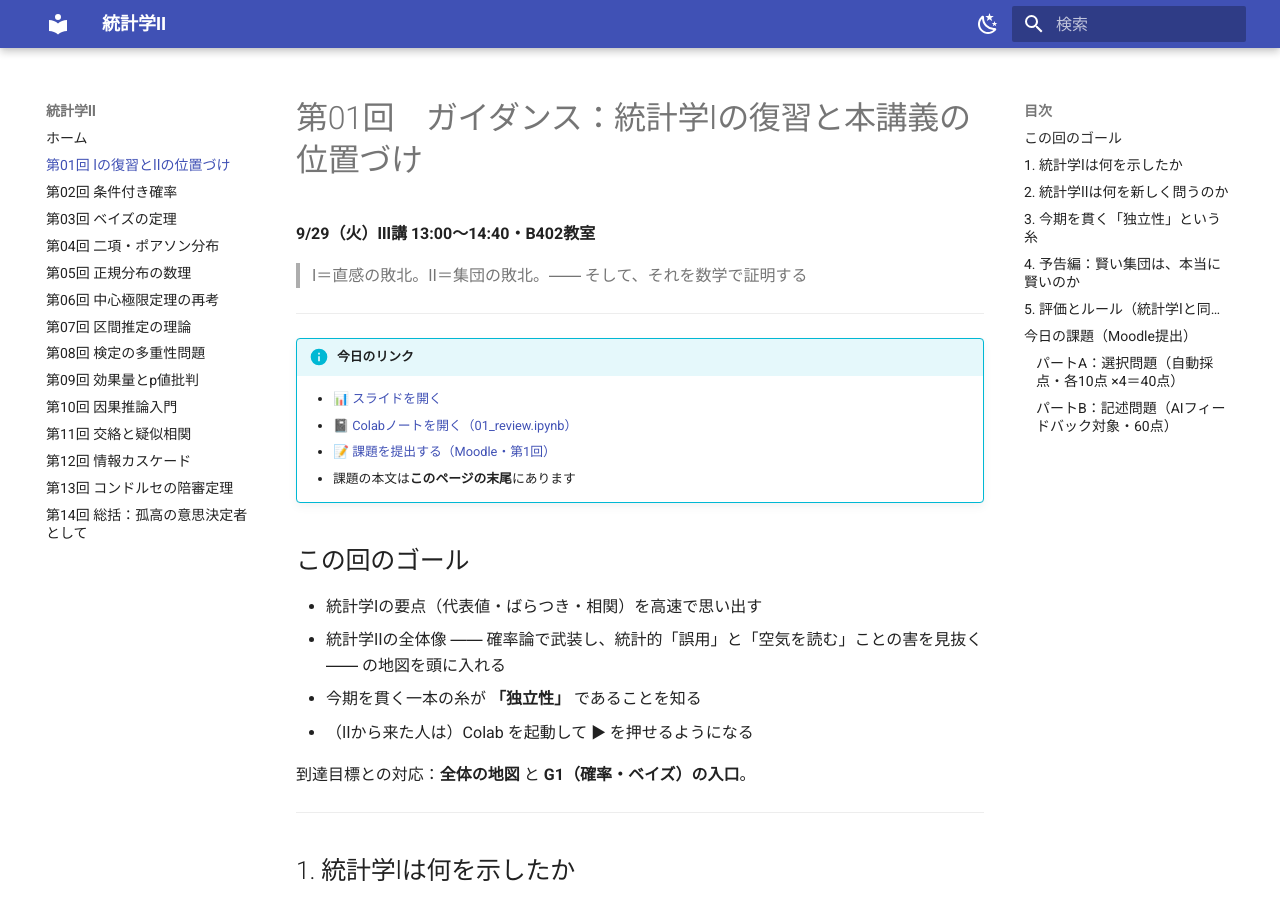
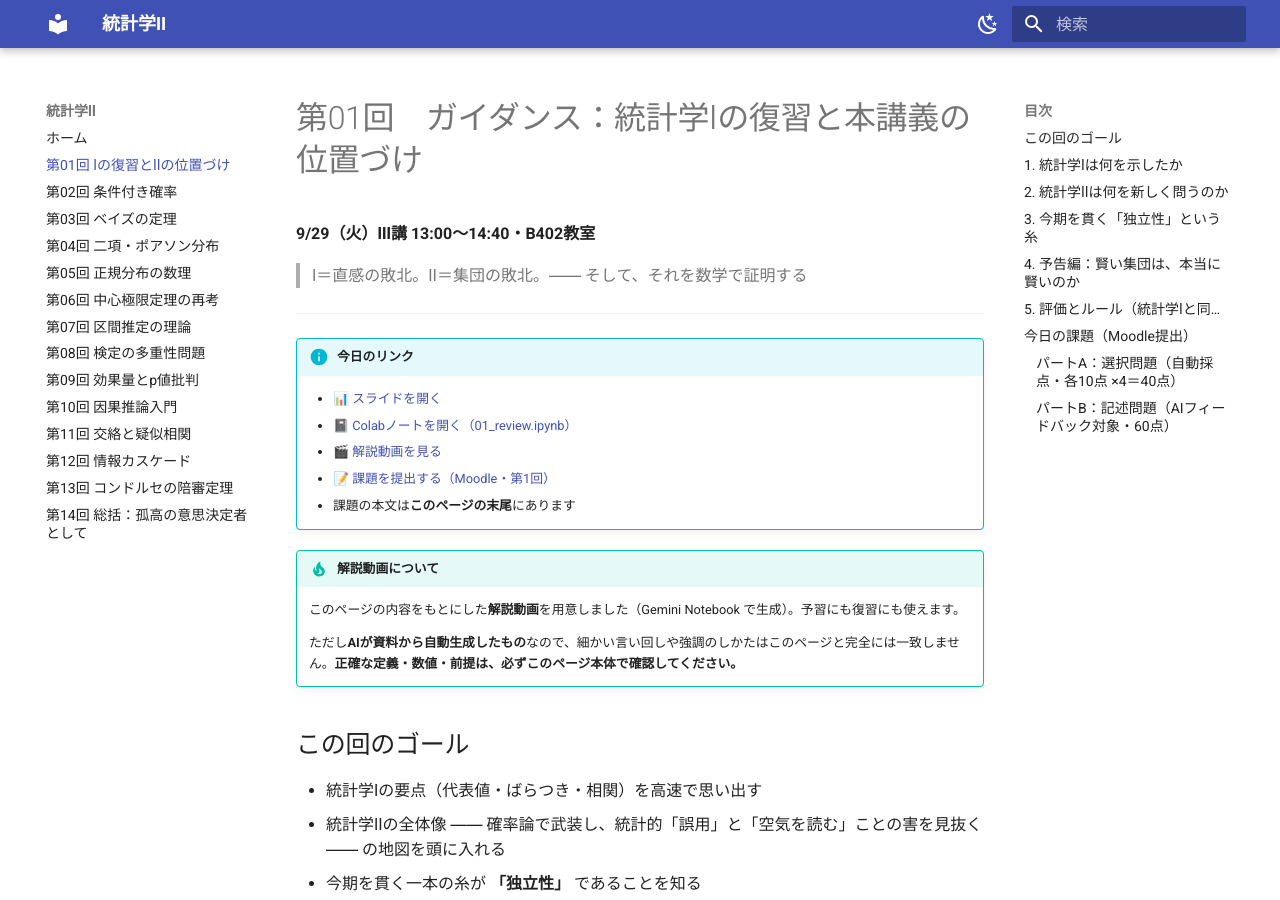
Before and after one commit to aonoa68/toukei-2, an MkDocs documentation site: the page built from docs/01_guidance.md, in a window 1280 px wide and 900 px high. Built offline with MkDocs 1.6.1 and Material for MkDocs 9.7.7, drawn with Linux system fonts in a browser that asks for light colours.

Commit message:
第1回：解説動画（Gemini Notebook）へのリンクを追加
ページ本体の修正後に作成された動画。今日のリンク欄に追加し、AIが資料から
自動生成したものであるため正確な定義・数値・前提はページ本体で確認する旨の
注記を添えた。

Co-Authored-By: Claude Opus 5 (1M context) <noreply@anthropic.com>

```diff
--- a/docs/01_guidance.md
+++ b/docs/01_guidance.md
@@ -11,9 +11,15 @@
 !!! info "今日のリンク"
     - [📊 スライドを開く](slides/01.html)
     - [📓 Colabノートを開く（01_review.ipynb）](https://colab.research.google.com/github/aonoa68/toukei-2/blob/main/colab/01_review.ipynb)
+    - [🎬 解説動画を見る](https://notebook.google.com/notebook/1f6eb003-6de4-4174-9f2e-a2423ff4d2c2)
     - [📝 課題を提出する（Moodle・第1回）](https://moodle.hokusei.ac.jp/mod/assign/view.php?id=990636)
     - 課題の本文は**このページの末尾**にあります
 <!-- LINKS:END -->
+
+!!! tip "解説動画について"
+    このページの内容をもとにした**解説動画**を用意しました（Gemini Notebook で生成）。予習にも復習にも使えます。
+
+    ただし**AIが資料から自動生成したもの**なので、細かい言い回しや強調のしかたはこのページと完全には一致しません。**正確な定義・数値・前提は、必ずこのページ本体で確認してください。**
 
 ## この回のゴール
 
```
